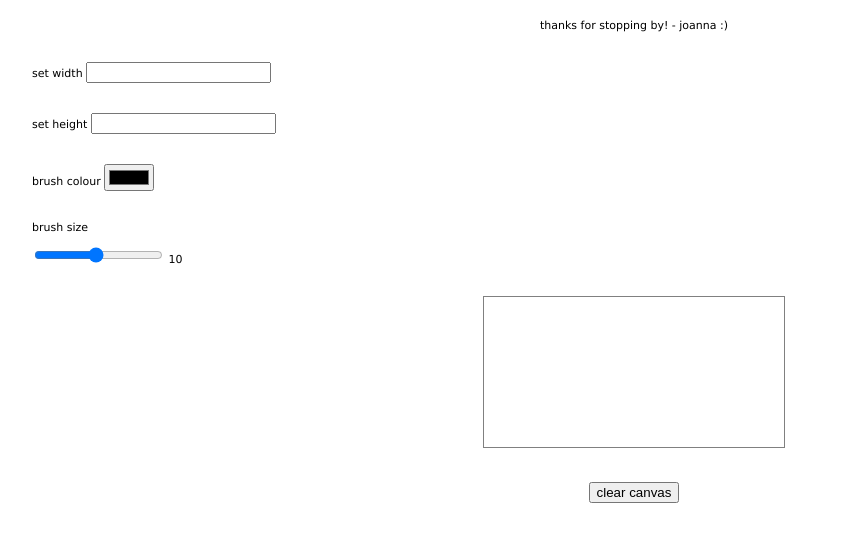
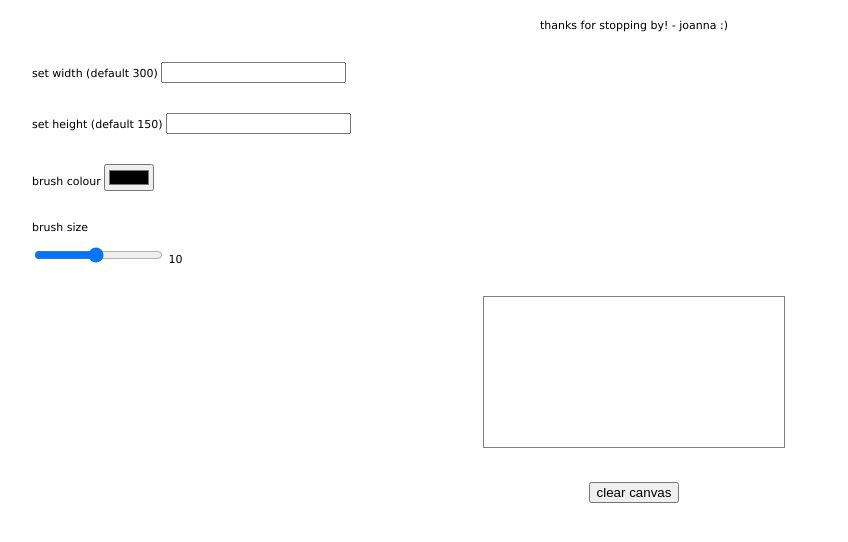
Before and after one commit to joanna-lim/whiteboard, a plain HTML site: page index.html in a window 1280 px wide. Shown: the part 62-604 px from the top of the page, without its empty margins (6-854 px from the left). Drawn offline with Linux system fonts and the light colour scheme.

Commit message:
informing people of the default canvas size

```diff
--- a/index.html
+++ b/index.html
@@ -7,11 +7,11 @@
     <h1> interactive whiteboard! </h1>
     <p class = "p1"> thanks for stopping by! - joanna :) </p>
     <div>
-        <p> set width <input type="text" onchange="setWidth(this.value)"> </p>
+        <p> set width (default 300) <input type="text" onchange="setWidth(this.value)"> </p>
     </div>
 
     <div>
-        <p> set height  <input type="text" onchange="setHeight(this.value)"> </p>
+        <p> set height (default 150) <input type="text" onchange="setHeight(this.value)"> </p>
     </div>
 
 
```
